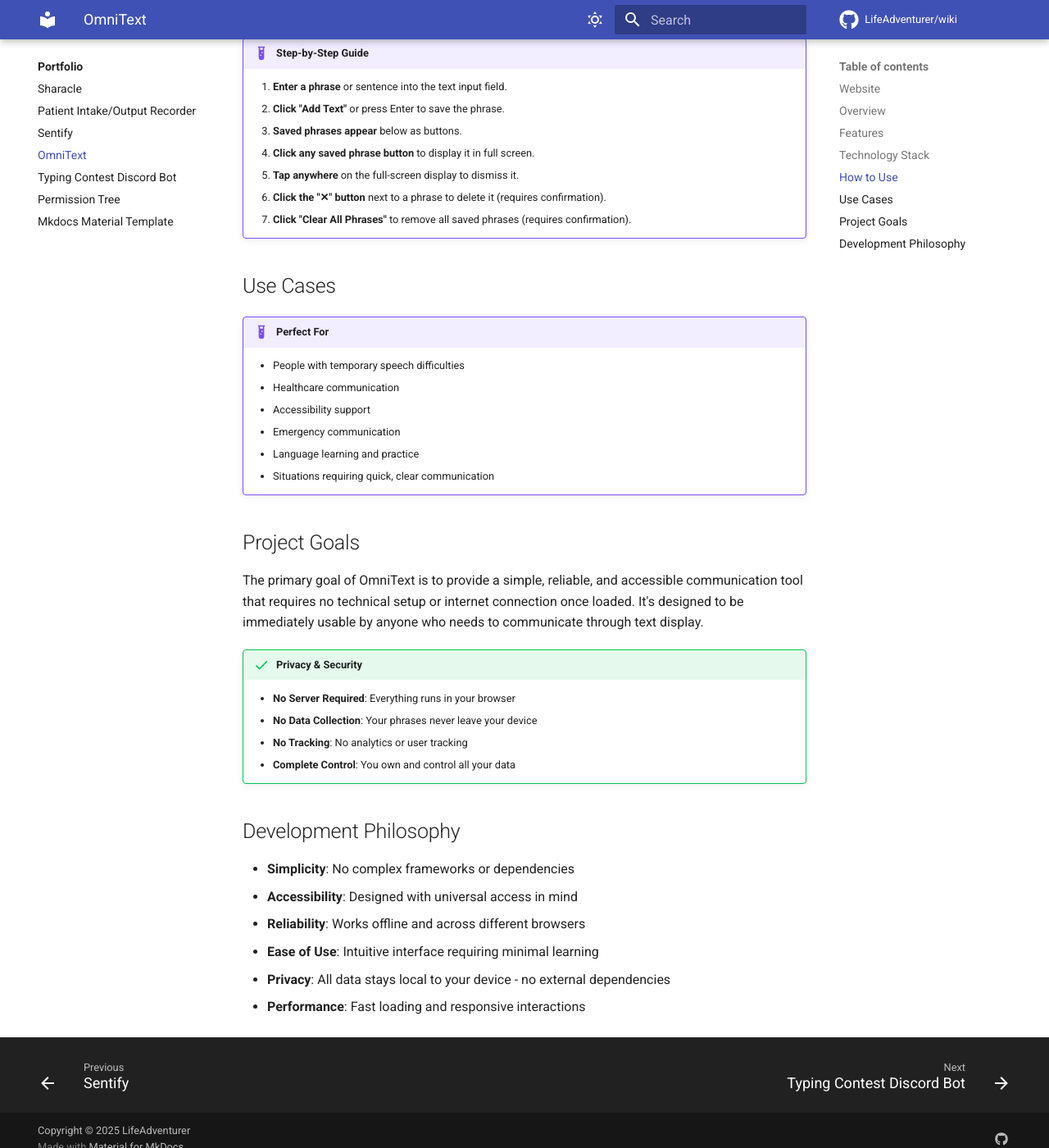
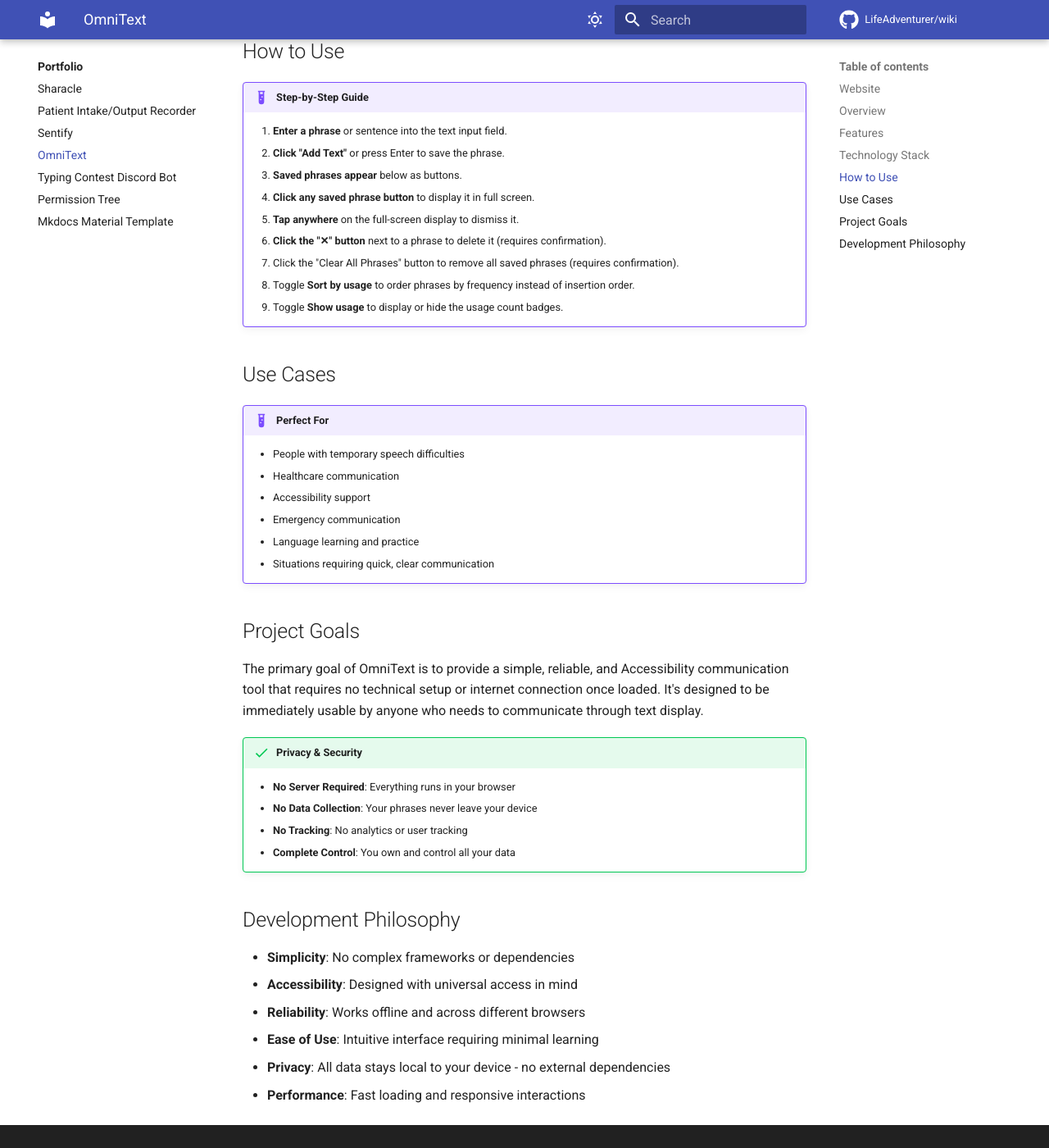
Before and after one commit to LifeAdventurer/wiki, an MkDocs documentation site: the page built from docs/portfolio/omnitext.md, in a window 1280 px wide and 1400 px high, scrolled down 1510 px. Shown: the whole window at 82% size. Built offline with MkDocs 1.6.1 and Material for MkDocs 9.7.7, drawn with Linux system fonts in a browser that asks for light colours; comment, search, counter and statistics services are not loaded; some of the changed text lies outside the part shown.

Commit message:
docs(portfolio/OmniText): update new features and format markdown

```diff
--- a/docs/portfolio/omnitext.md
+++ b/docs/portfolio/omnitext.md
@@ -10,22 +10,37 @@
 
 ## Overview
 
-Designed for people who have difficulty speaking (e.g., when they are sick), OmniText allows you to save your favorite words or sentences and display them instantly in full screen for quick and easy communication.
+Designed for people who have difficulty speaking (e.g., when they are sick), OmniText
+allows you to save your favorite words or sentences and display them instantly in
+full screen for quick and easy communication.
 
 !!! important "Privacy First"
-    **All your data stays on your device!** OmniText uses browser localStorage, meaning your phrases are stored locally and never sent to any server. Your privacy is guaranteed.
+    **All your data stays on your device!** OmniText uses browser localStorage,
+    meaning your phrases are stored locally and never sent to any server. Your
+    privacy is guaranteed.
 
 ## Features
 
 !!! tip "Key Features"
-    - **Zero Build Process**: No complex build tools or frameworks needed. Just plain HTML, CSS (via Tailwind CDN and inline styles), and JavaScript.
-    - **100% Client-Side**: Runs entirely in the user's browser with no server dependencies.
-    - **Complete Privacy**: All data stored locally in your browser's `localStorage` - nothing is ever sent to external servers.
-    - **Full-Screen Display**: Tap a saved phrase to display it prominently in full screen, making it easy for others to read.
+    - **Zero Build Process**: No complex build tools or frameworks needed. Just
+      plain HTML, CSS (via Tailwind CDN and inline styles), and JavaScript.
+    - **100% Client-Side**: Runs entirely in the user's browser with no server
+      dependencies.
+    - **Complete Privacy**: All data stored locally in your browser's
+      `localStorage` - nothing is ever sent to external servers.
+    - **Full-Screen Display**: Tap a saved phrase to display it prominently in
+      full screen, making it easy for others to read.
+    - **Optional Sorting by Usage:** Enable or disable sorting phrases based on how
+      frequently they are used.
+    - **Optional Usage Display:** Show or hide the usage count for each phrase.
     - **Progressive Web App (PWA)**:
-        - **Installable**: Add OmniText to your device's home screen for quick access, just like a native app.
-        - **Offline Support**: Thanks to the Service Worker, the core application assets are cached, allowing you to access and use your saved phrases even without an internet connection.
-    - **Responsive Design**: Adapts to various screen sizes, from mobile phones to desktops.
+        - **Installable**: Add OmniText to your device's home screen for quick
+          access, just like a native app.
+        - **Offline Support**: Thanks to the Service Worker, the core
+          application assets are cached, allowing you to access and use your
+          saved phrases even without an internet connection.
+    - **Responsive Design**: Adapts to various screen sizes, from mobile phones
+      to desktops.
 
 ## Technology Stack
 
@@ -44,7 +59,11 @@
     4. **Click any saved phrase button** to display it in full screen.
     5. **Tap anywhere** on the full-screen display to dismiss it.
     6. **Click the "✕" button** next to a phrase to delete it (requires confirmation).
-    7. **Click "Clear All Phrases"** to remove all saved phrases (requires confirmation).
+    7. Click the "Clear All Phrases" button to remove all saved phrases (requires
+       confirmation).
+    8. Toggle **Sort by usage** to order phrases by frequency instead of insertion
+       order.
+    9. Toggle **Show usage** to display or hide the usage count badges.
 
 ## Use Cases
 
@@ -58,7 +77,10 @@
 
 ## Project Goals
 
-The primary goal of OmniText is to provide a simple, reliable, and accessible communication tool that requires no technical setup or internet connection once loaded. It's designed to be immediately usable by anyone who needs to communicate through text display.
+The primary goal of OmniText is to provide a simple, reliable, and Accessibility
+communication tool that requires no technical setup or internet connection once
+loaded. It's designed to be immediately usable by anyone who needs to communicate
+through text display.
 
 !!! success "Privacy & Security"
     - **No Server Required**: Everything runs in your browser
```
